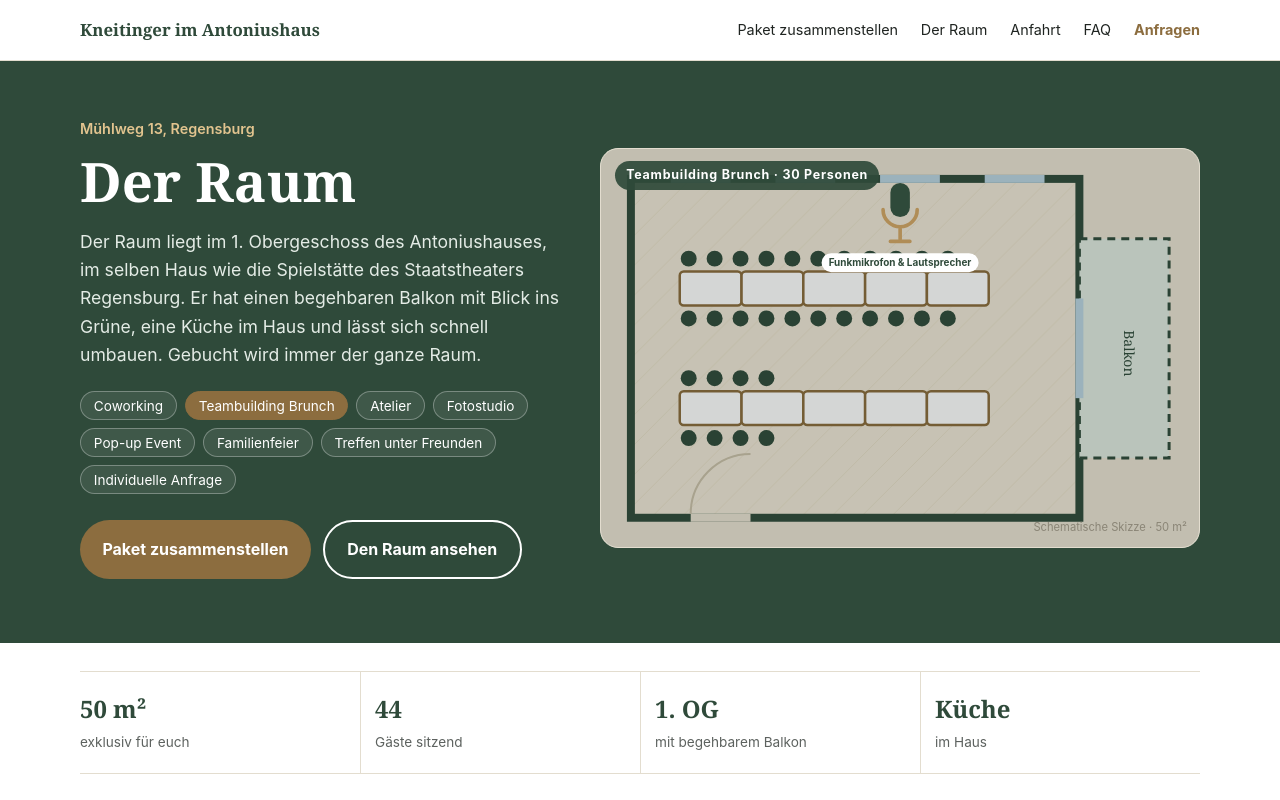
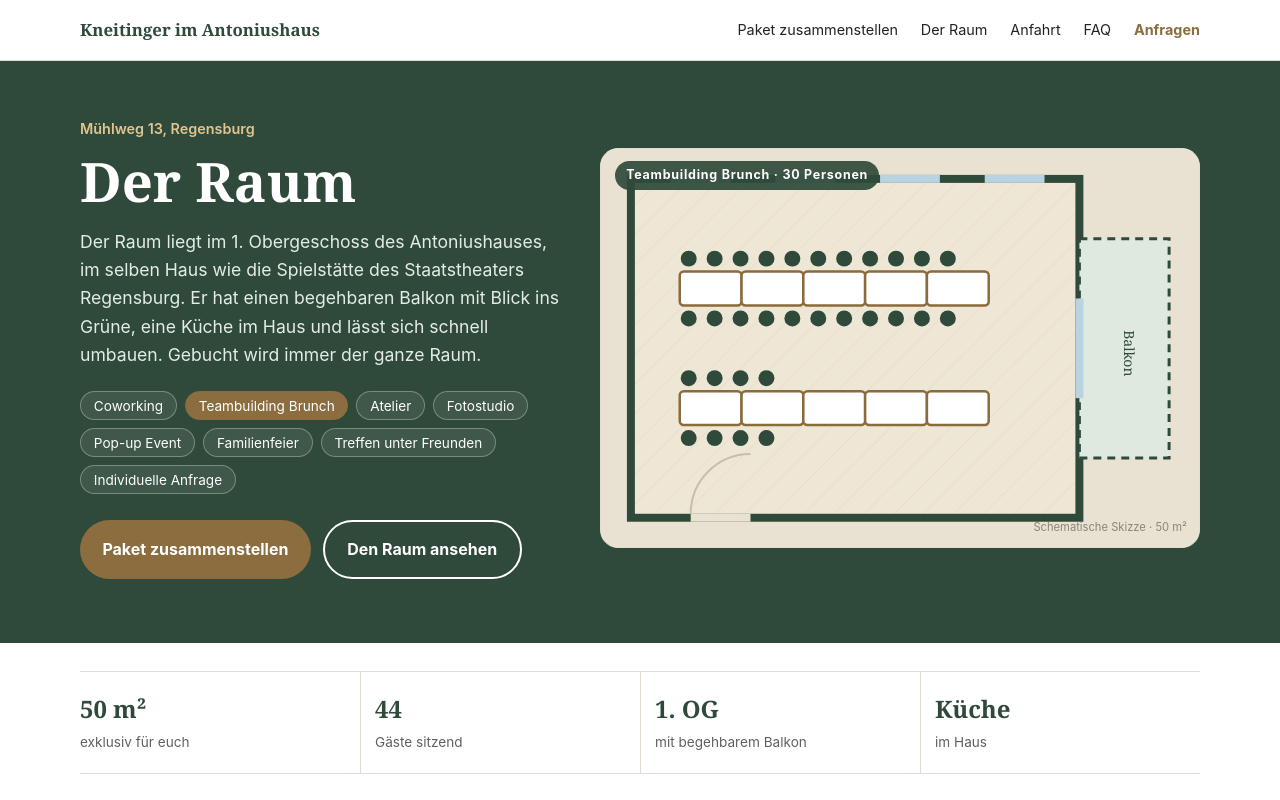
Before and after one commit to pranii/AnotoniushausRaum, a plain HTML site: page index.html in a window 1280 px wide. Shown: the top 800 px of the page. Drawn offline with Linux system fonts and the light colour scheme.

Commit message:
Grafik: nur noch Tische und Personen, keine Extras-Icons und Effekte
Co-Authored-By: Claude Opus 5.5 <noreply@anthropic.com>

```diff
--- a/index.html
+++ b/index.html
@@ -519,16 +519,9 @@ var LAYOUTS = { banquet:L_banquet, dinner:L_dinner, rows:L_rows, standing:L_stan
 
 function Stage(el){
   this.el = el;
-  el.innerHTML = stageSVG(el.id) + '<div class="fx-dim"></div><div class="fx-light"></div><div class="label"></div><div class="cap">Schematische Skizze · 50 m²</div>';
+  // Grafik zeigt nur Raum, Tische und Personen (keine Extras-Icons, Lichteffekte oder Deko)
+  el.innerHTML = stageSVG(el.id) + '<div class="label"></div><div class="cap">Schematische Skizze · 50 m²</div>';
   this.svg = el.querySelector('svg');
-  this.pops = {};
-  var self = this;
-  Object.keys(ADDONS).forEach(function(k){
-    var a = ADDONS[k], d = document.createElement('div');
-    d.className = 'pop'; d.style.left = a.pop[0] + '%'; d.style.top = a.pop[1] + '%';
-    d.innerHTML = imgTag(a) + '<span class="tag">' + a.name.split(' (')[0] + '</span>';
-    el.appendChild(d); self.pops[k] = d;
-  });
 }
 Stage.prototype.render = function(layout, persons, label, addons){
   var L = LAYOUTS[layout](persons), svg = this.svg;
@@ -546,16 +539,8 @@ Stage.prototype.render = function(layout, persons, label, addons){
     g.style.transform = 'translate(' + c[0] + 'px,' + c[1] + 'px)';
     g.classList.remove('off');
   });
-  svg.querySelectorAll('[data-k]').forEach(function(g){ g.classList.toggle('off', L.props.indexOf(g.dataset.k) < 0); });
+  svg.querySelectorAll('[data-k]').forEach(function(g){ g.classList.add('off'); });
   this.el.querySelector('.label').textContent = label;
-  var fx = false, self = this, on = addons || [];
-  Object.keys(this.pops).forEach(function(k){
-    var show = on.indexOf(k) >= 0;
-    self.pops[k].classList.toggle('on', show);
-    if (show && ADDONS[k].fx === 'lights') fx = true;
-  });
-  this.el.classList.toggle('lights', fx);
-  this.el.classList.toggle('evening', ['banquet','dinner','rows','standing'].indexOf(layout) >= 0);
 };
 
 /* ============================ HERO: Autoplay ============================ */
```
